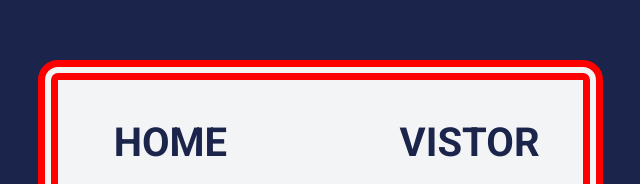
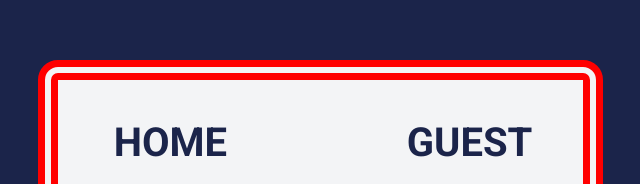
Before and after one commit to heidi37/basketball-score-app, a plain HTML site: page index.html in a window 1280 px wide. Shown: the part 128-312 px from the top of the page, without its empty margins (320-960 px from the left). Drawn offline with nearby package versions, Linux system fonts and the light colour scheme; a web font is replaced by a local one.

Commit message:
[BUGFIX] changes VISITOR to GUEST

```diff
--- a/index.html
+++ b/index.html
@@ -25,7 +25,7 @@
       </div>
       <div id="reset" onclick="reset()"><button>reset</button></div>
       <div class="score-box">
-        <h3>VISTOR</h3>
+        <h3>GUEST</h3>
         <div id="guest" class="score">0</div>
         <div class="button-row">
           <div id="guest-one" class="add-points" onclick="guestOne()">+ 1</div>
```
